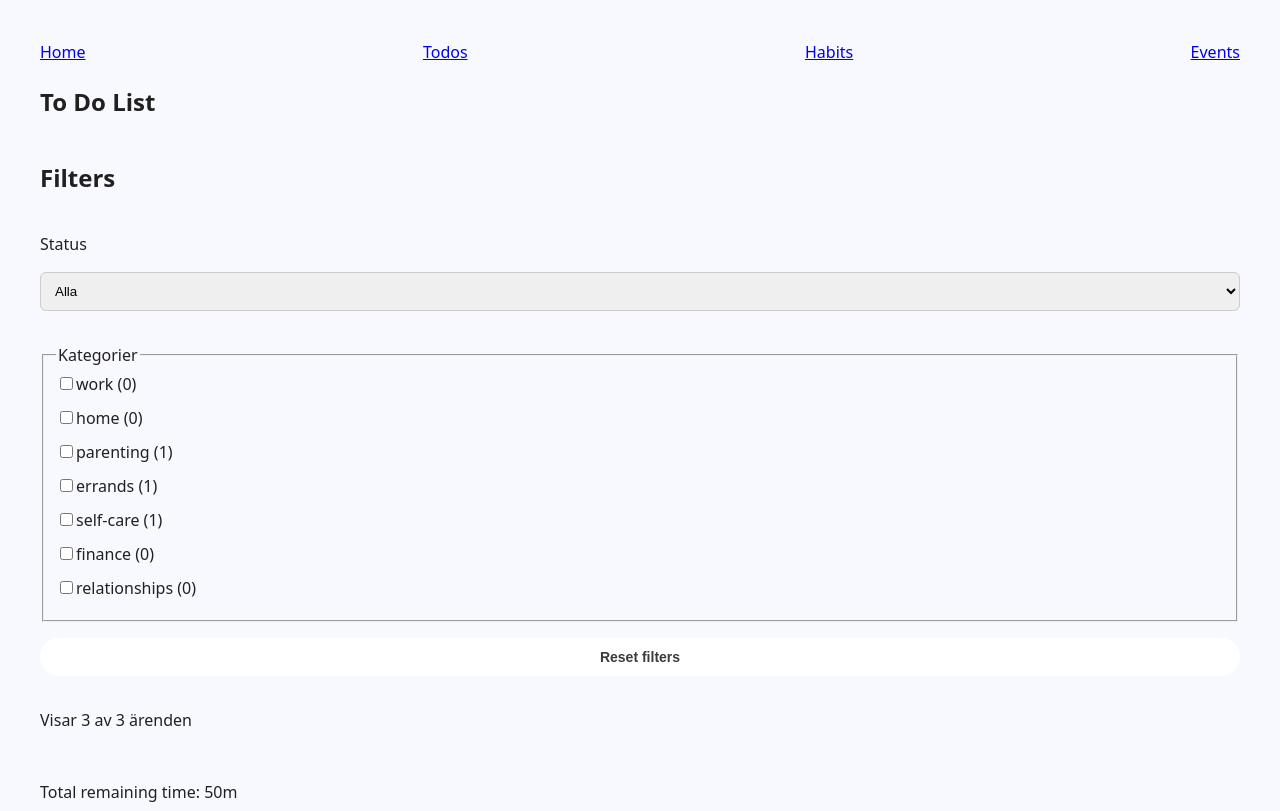
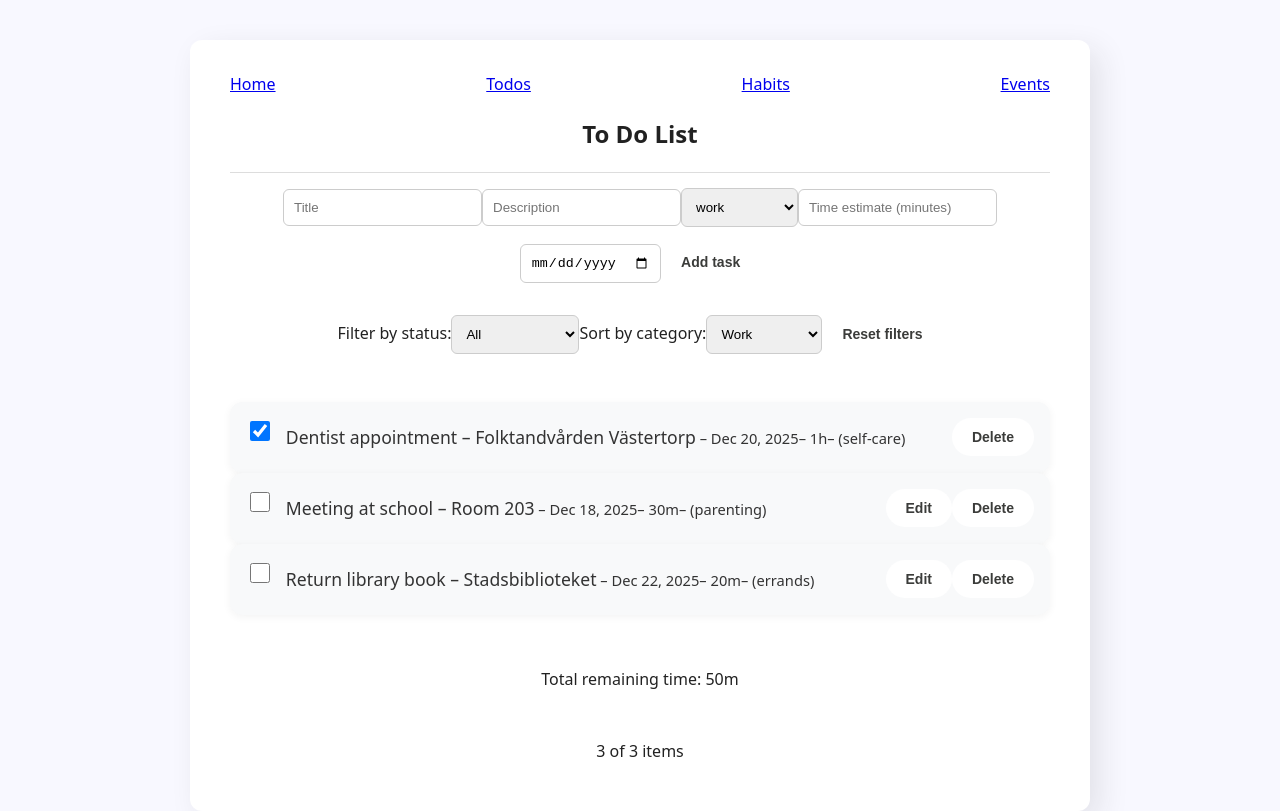
Before and after one commit to annaangvallskeppstedt-spec/Projektarbete-grupp-6, a React (Vite) app: page /Todos in a window 1280 px wide. Shown: the top 811 px of the page. Built offline with nearby package versions, Linux system fonts and the light colour scheme.

Commit message:
Fixed CSS

```diff
--- a/src/components/EventForm.jsx
+++ b/src/components/EventForm.jsx
@@ -1,5 +1,6 @@
 const EventForm = ({ form, onChange, onSubmit, editingId }) => {
   return (
+    <div className="formContainer">
     <form className="card form" onSubmit={onSubmit}>
       <input
         type="text"
@@ -29,7 +30,8 @@ const EventForm = ({ form, onChange, onSubmit, editingId }) => {
         {editingId ? "Save changes" : "Add event"}
       </button>
     </form>
+    </div>
   );
+
 };
-
 export default EventForm;
--- a/src/components/Habitform.jsx
+++ b/src/components/Habitform.jsx
@@ -15,10 +15,10 @@ const Habitform = () => {
 
     return(
 
-        <div className="addNewHabit">
+        <div className="formContainer">
 
             <form onSubmit={handleSubmit}>
-                    <h1>Habits</h1>
+                    <h2>Habits</h2>
                 <label>Title:</label>
                 <input
                 type="text"
--- a/src/components/TodoItem.jsx
+++ b/src/components/TodoItem.jsx
@@ -1,6 +1,8 @@
 import React, { useState } from 'react';
 
+
 function TodoItem({ task, deleteTask, toggleCompleted, updateText }) {
+
   const [isEditing, setIsEditing] = useState(false);
   const [editText, setEditText] = useState(task.text);
 
@@ -34,6 +36,8 @@ function TodoItem({ task, deleteTask, toggleCompleted, updateText }) {
   }
 
   return (
+
+<div className="formContainer">
     <li className="todo">
       <div className="c-cb">
         <input
@@ -86,6 +90,7 @@ function TodoItem({ task, deleteTask, toggleCompleted, updateText }) {
         </button>
       </div>
     </li>
+    </div>
   );
 }
 
--- a/src/components/TodoList.jsx
+++ b/src/components/TodoList.jsx
@@ -1,7 +1,5 @@
 import React, { useMemo, useState,useEffect } from 'react';
 import TodoItem from './TodoItem';
-import "../index.css";
-
 
 function TodoList() {
   const [text, setText] = useState('');
@@ -160,53 +158,6 @@ function TodoList() {
 
   return (
   <div className="todo-list">
-  <h2>Filters</h2>
-
-  <label>Status</label>
-  <select value={statusFilter} onChange={e => setStatusFilter(e.target.value)}>
-  <option value="all">Alla</option>
-  <option value="active">Ej utförda</option>
-  <option value="completed">Slutförda</option>
-  </select>
-
-  <fieldset>
-  <legend>Kategorier</legend>
-  {categories.map(cat => (
-  <label key={cat} style={{ display: 'block' }}>
-  <input
-  type="checkbox"
-  checked={selectedCategories.includes(cat)}
-  onChange={e => {
-  if (e.target.checked) {
-  setSelectedCategories([...selectedCategories, cat]);
-  } else {
-  setSelectedCategories(selectedCategories.filter(c => c !== cat));
-  }
-  }}
-  />
-  {cat} ({categoryCounts[cat] || 0})
-  </label>
-  ))}
-  </fieldset>
-
-  <button onClick={resetFilters}>Reset filters</button>
-
-  <p>Visar {visibleCount} av {totalCount} ärenden</p>
-  <p>Total remaining time: {formatTime(totalTime)}</p>
-
-  <ul className="todo-items">
-  {filteredTasks.map(task => (
-  <TodoItem
-  key={task.id}
-  task={task}
-  deleteTask={deleteTask}
-  toggleCompleted={toggleCompleted}
-  updateText={updateText}
-/>
-  ))}
-  </ul>
-
-<h2>Add task</h2>
  <div className="todo-form">
   <input
   type="text"
@@ -245,10 +196,50 @@ onChange={e => setDeadline(e.target.value)}
 />
 
 
-<button onClick={addTask}>Add</button>
-</div>
+<button onClick={addTask}>Add task</button>
 </div>
 
+<div className='listContainer'>
+  <label>Filter by status:</label>
+  <select value={statusFilter} onChange={e => setStatusFilter(e.target.value)}>
+  <option value="all">All</option>
+  <option value="active">Not completed</option>
+  <option value="completed">Completed</option>
+  </select>
+
+  <label>Sort by category:</label>
+  <select value={categories} onChange={e => setCategory(e.target.value)}>
+    <option value="Work">Work</option>
+    <option value="Home">Home</option>
+    <option value="Parenting">Parenting</option>
+    <option value="Errands">Errands</option>
+    <option value="Self-care">Self-care</option>
+    <option value="Finance">Finance</option>
+    <option value="Relationship">Relationship</option>
+  </select>
+  <button onClick={resetFilters}>Reset filters</button>
+</div>
+
+
+
+
+
+
+
+  <ul className="todo-items">
+  {filteredTasks.map(task => (
+  <TodoItem
+  key={task.id}
+  task={task}
+  deleteTask={deleteTask}
+  toggleCompleted={toggleCompleted}
+  updateText={updateText}
+/>
+  ))}
+  </ul>
+   <p>Total remaining time: {formatTime(totalTime)}</p>
+  <p> {visibleCount} of {totalCount} items</p>
+</div>
 );
 }
 
--- a/src/pages/Home.jsx
+++ b/src/pages/Home.jsx
@@ -15,9 +15,10 @@ const Home = () => {
 
     return(<>
 
-    <Navbar/>
 
-        <h1>Productivity Assistant App</h1>
+    <div className="container">
+      <Navbar/>
+      <h1>Productivity Assistant App</h1>
 
         {!isLoggedIn ? (<>
         <h3>Login</h3>
@@ -51,7 +52,8 @@ const Home = () => {
         </div>
         )
     }
+    </div>
     </>)
+
 }
-
 export default Home
--- a/src/pages/Todos.jsx
+++ b/src/pages/Todos.jsx
@@ -5,7 +5,7 @@ import '../index.css'
 
 function Todos() {
   return (
-    <div className="todoapp">
+     <div className="container">
       <Navbar />
 
       <h2>To Do List</h2>
```
Also changed, not shown: src/components/TodoFilterButton.jsx (deleted, +0 -18 lines).
